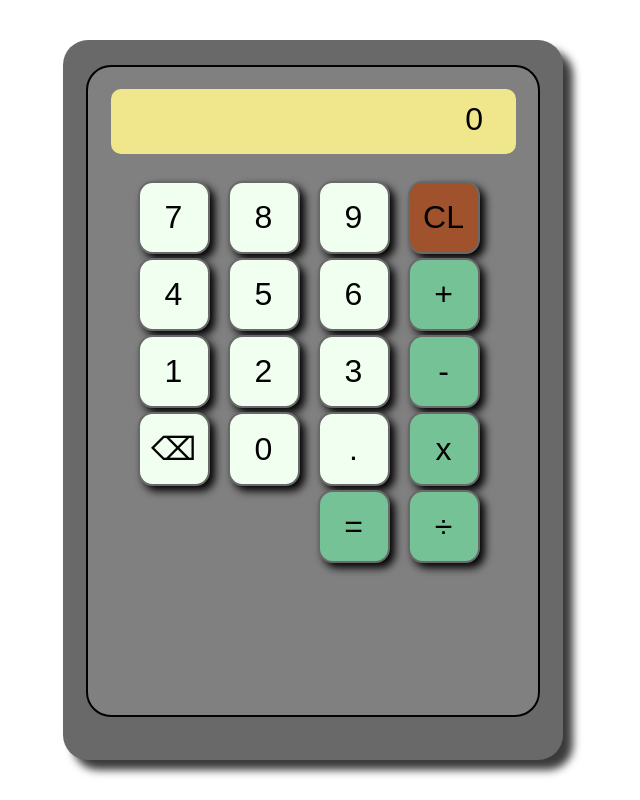
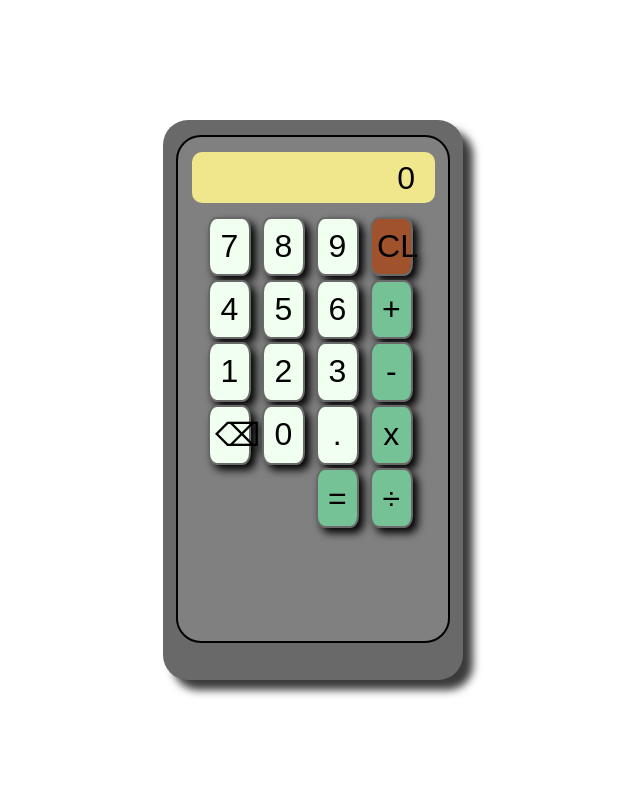
Before and after one commit to CelticJasen/calculator, a plain HTML site: page index.html in a window 1280 px wide. Shown: the whole page, without its empty margins (327-967 px from the left). Drawn offline with Linux system fonts and the light colour scheme.

Commit message:
more tweaking

```diff
--- a/styles.css
+++ b/styles.css
@@ -5,8 +5,8 @@
     bottom: 0;
     right: 0;
     margin: auto;
-    width: 500px;
-    height: 90%;
+    width: 300px;
+    height: 70%;
     background-color: dimgray;
     border-radius: 25px;
     filter: drop-shadow(10px 10px 4px rgb(58, 58, 58));
@@ -41,6 +41,7 @@
 }
 
 #clearButton {
+    text-align: left;
     background-color: sienna;
 }
 
```
